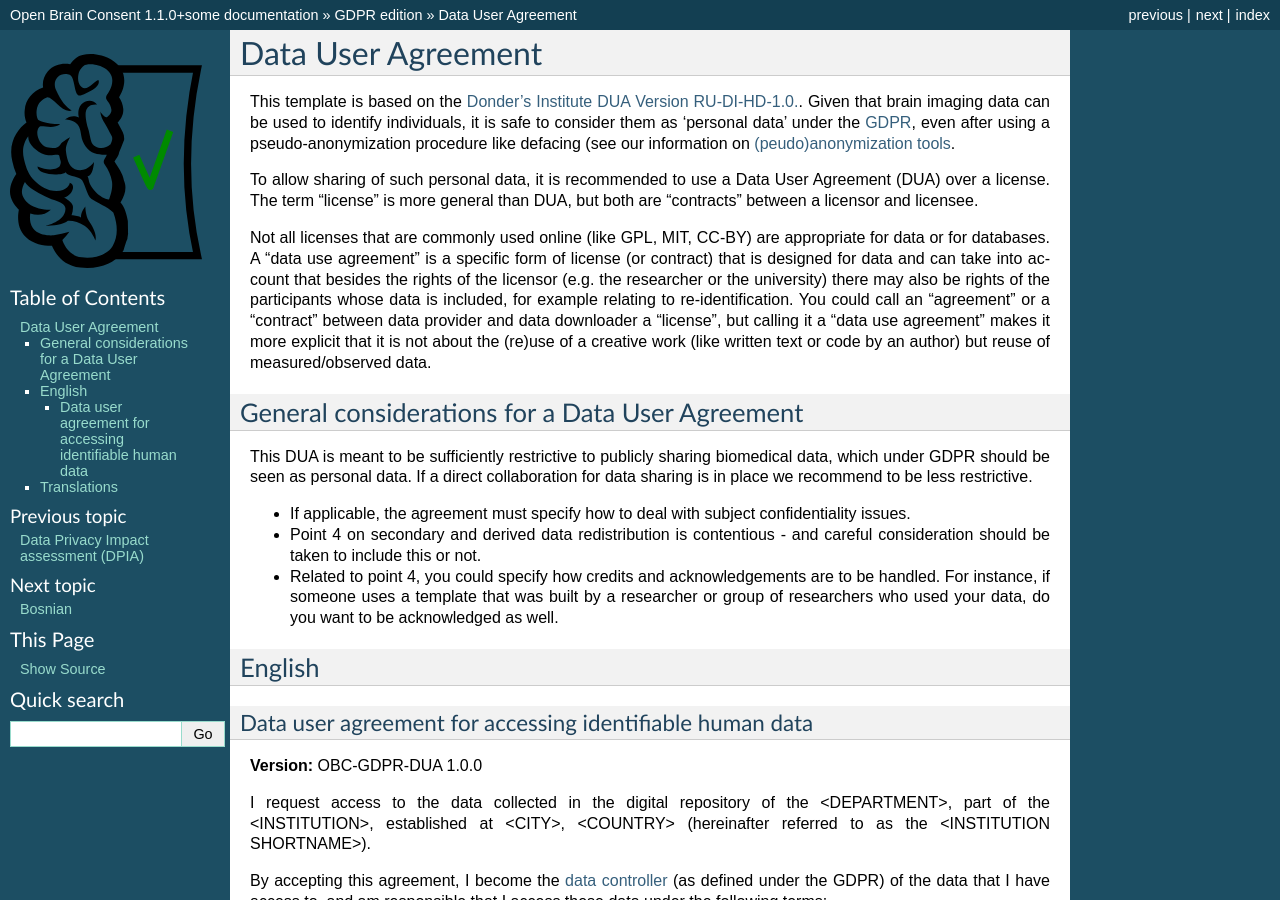
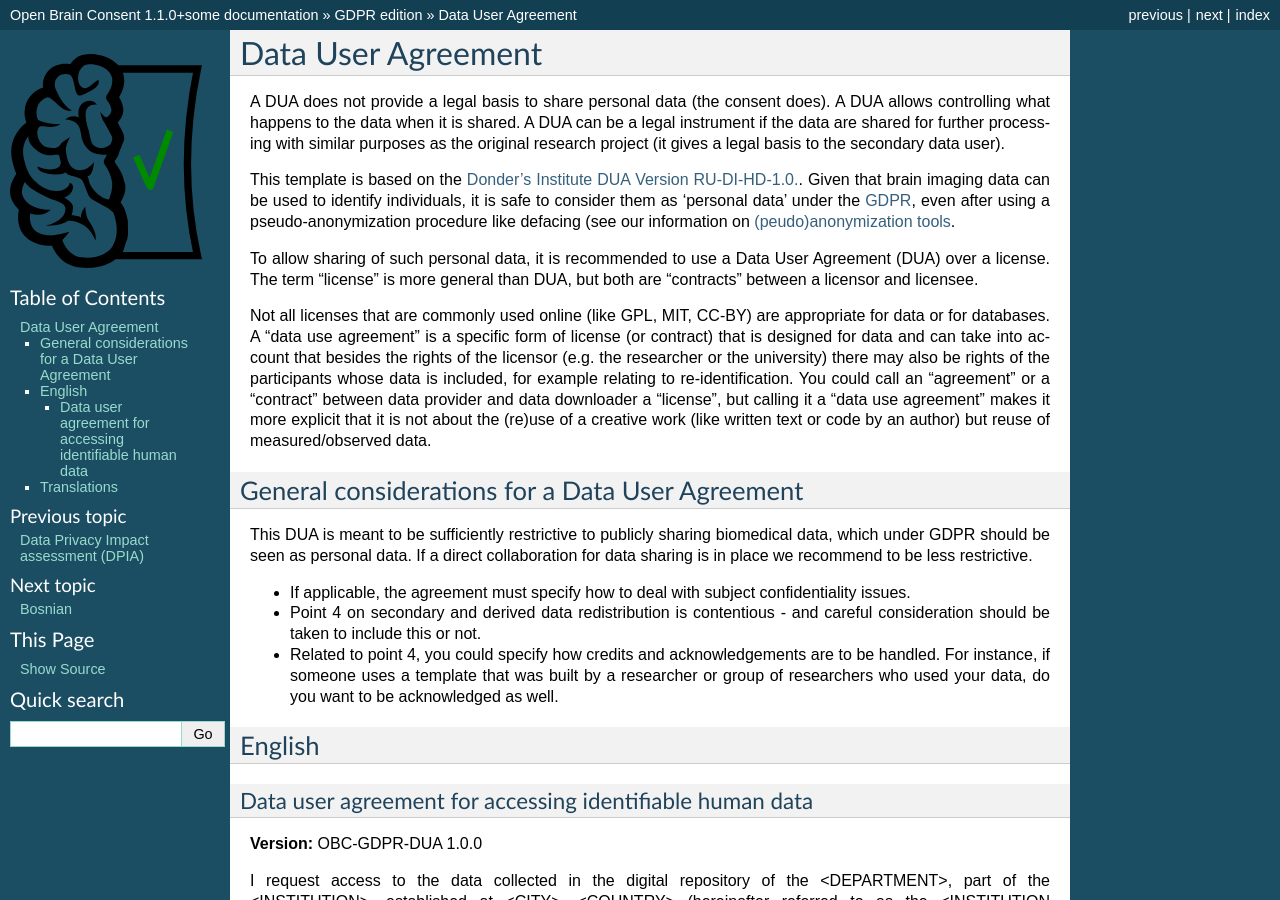
Before and after one commit to con/open-brain-consent, a Sphinx documentation site: the page built from docs/source/gdpr/data_user_agreement.rst, in a window 1280 px wide and 900 px high. Built offline with Sphinx 7.4.7, drawn with Linux system fonts in a browser that asks for light colours.

Commit message:
clarify the role of a DUA

```diff
--- a/docs/source/gdpr/data_user_agreement.rst
+++ b/docs/source/gdpr/data_user_agreement.rst
@@ -2,6 +2,8 @@
 
 Data User Agreement
 ===================
+
+A DUA does not provide a legal basis to share personal data (the consent does). A DUA allows controlling what happens to the data when it is shared. A DUA can be a legal instrument if the data are shared for further processing with similar purposes as the original research project (it gives a legal basis to the secondary data user).
 
 .. _Data User Agreement (DUA):
 
```
